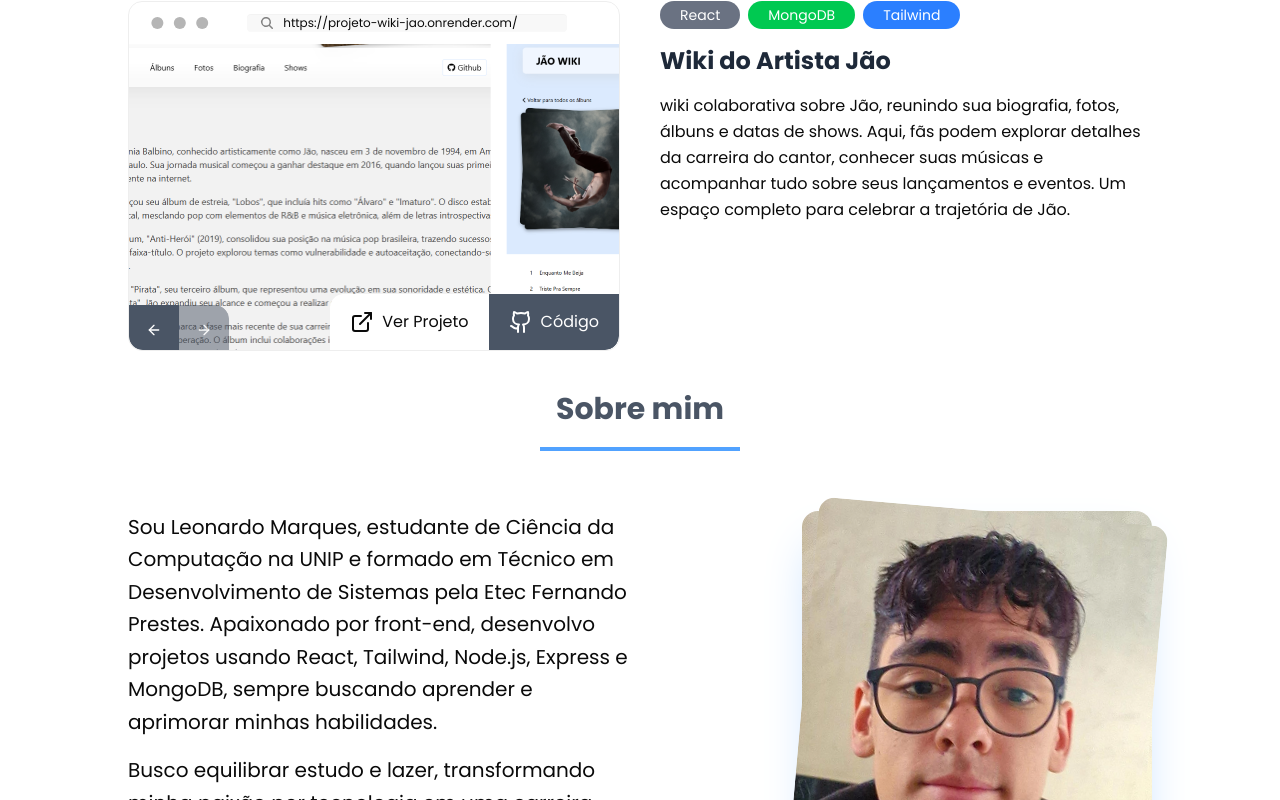
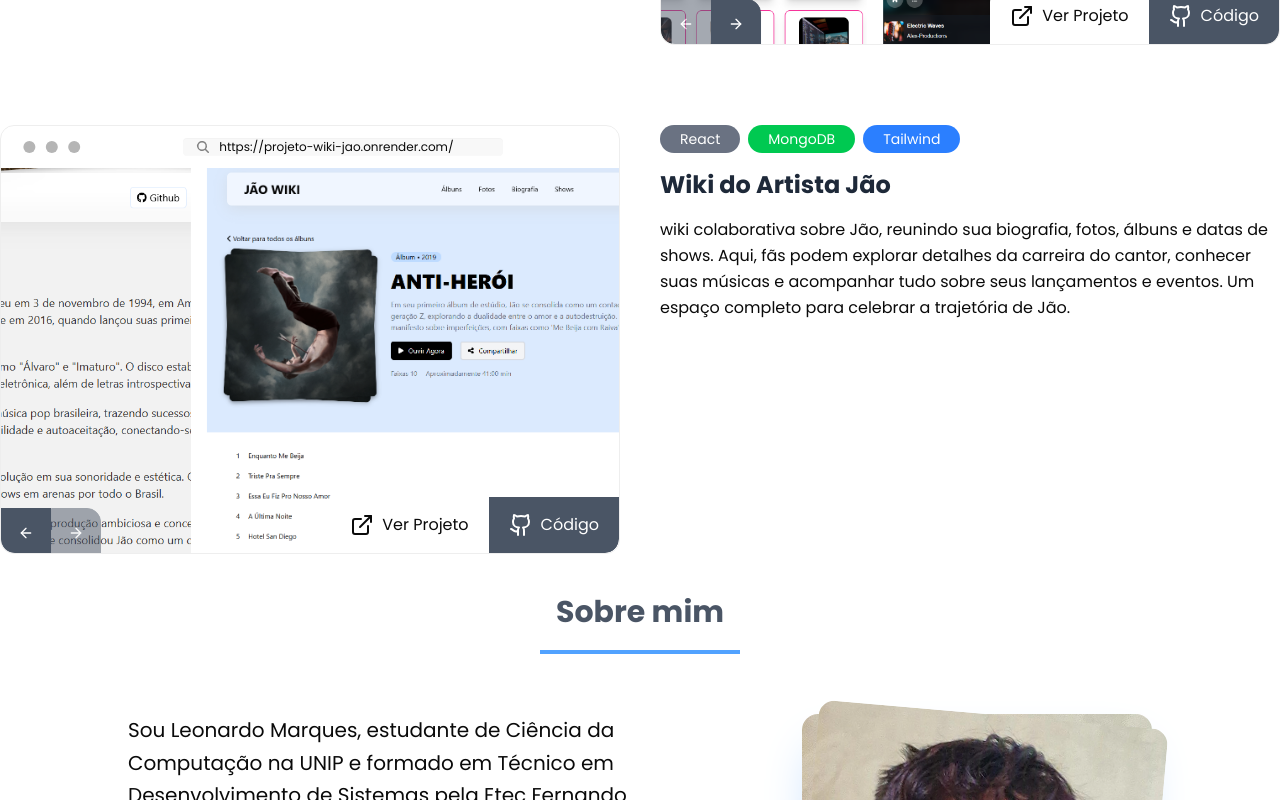
Before and after one commit to LeonardoMarques7/LeonardoDev, a React (Vite) app: page / in a window 1280 px wide. Shown: the part 1740-2540 px from the top of the page. Built offline with nearby package versions, Linux system fonts and the light colour scheme.

Commit message:
feat: melhorando responsividade

```diff
--- a/src/App.jsx
+++ b/src/App.jsx
@@ -21,7 +21,7 @@
 	}, []);
 
 	return (
-		<div className="flex flex-col gap-10">
+		<div className="flex flex-col gap-10 overflow-hidden">
 			{isMobile && <MenuBar />}
 			<NavegeationPill />
 			<Home />
--- a/src/components/About.jsx
+++ b/src/components/About.jsx
@@ -69,8 +69,10 @@
 		});
 	}, []);
 	return (
-		<section id="Sobre" className="h-full relative top-15 scroll-my-30">
-			{" "}
+		<section
+			id="Sobre"
+			className="min-h-screen h-full relative top-15 scroll-my-15"
+		>
 			<div className="header__section text-center text-3xl font-bold text-gray-600 flex flex-col gap-5 mb-15">
 				Sobre mim
 				<div className="bg-blue-400 h-1 w-50 mx-auto"></div>
--- a/src/components/Projetos.css
+++ b/src/components/Projetos.css
@@ -31,6 +31,9 @@
 @media (width <=960px) {
     .item__projeto {
         flex-direction: column;
+        max-width: 90svw;
+        position: relative;
+        overflow-x: hidden;
     }
 
     .actions__projeto {
@@ -53,7 +56,4 @@
         display: none;
     }
 
-    .item__projeto {
-        max-width: 90svw;
-    }
 }
--- a/src/components/Projetos.jsx
+++ b/src/components/Projetos.jsx
@@ -135,7 +135,7 @@
 	return (
 		<section
 			id="Projetos"
-			className="min-h-screen relative top-15 scroll-my-25"
+			className="min-h-screen relative top-15 scroll-my-10"
 		>
 			<div className="header__section text-center text-3xl font-bold text-gray-600 flex flex-col gap-5 mb-15">
 				Projeto Selecionados
@@ -145,7 +145,7 @@
 				<ul className="flex flex-col gap-20">
 					{navItems.map((item, index) => (
 						<li
-							className={`item__projeto max-w-[80svw] rounded-xl flex gap-10 mx-auto ${
+							className={`item__projeto  rounded-xl flex gap-10 mx-auto ${
 								index % 2 === 0
 									? "item__left reveal"
 									: "item__right flex-row-reverse revealR"
```
